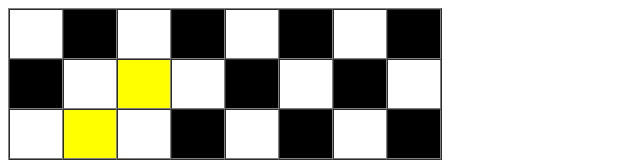
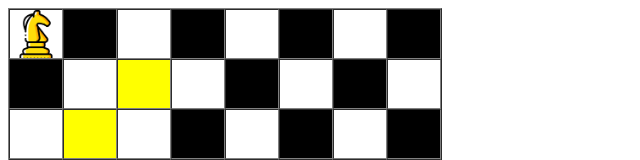
Before and after one commit to aryabharat/raftlabs, a plain HTML site: page Assignment2/index.html in a window 1280 px wide. Both pictures are taken after a click on the element 36 px from the left and 34 px from the top of the page. Shown: the top 160 px of the page, without its empty margins (0-640 px from the left). Drawn offline with Linux system fonts and the light colour scheme.

Commit message:
Add files via upload
added images

```diff
--- a/Assignment2/index.html
+++ b/Assignment2/index.html
@@ -8,6 +8,7 @@
         function highlightPossibleMoves() {
             for (let i = 0; i < 8; i++) {
                 for (let j = 0; j < 8; j++) {
+
                     if ((i + j) % 2 === 0) {
                         chessboard.rows[i].cells[j].style.backgroundColor = "white";
                     } else {
@@ -22,8 +23,19 @@
             }
         }
 
+        function cleanBoard() {
+            for (let i = 0; i < 8; i++) {
+                for (let j = 0; j < 8; j++) {
+                chessboard.rows[i].cells[j].style.backgroundImage = null;
+                }
+            }
+        }
         function findPossibleMoves(row, col) {
             possibleMoves = [];
+            cleanBoard();
+
+            chessboard.rows[row].cells[col].style.backgroundImage = "url('download.png')";
+            chessboard.rows[row].cells[col].style.backgroundSize = "cover";
             console.log({ row, col })
             if (row > 1) {
                 if (col > 0) {
```
Also changed, not shown: Assignment2/download.png (added).
